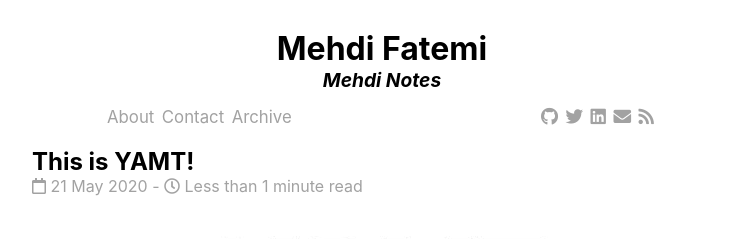
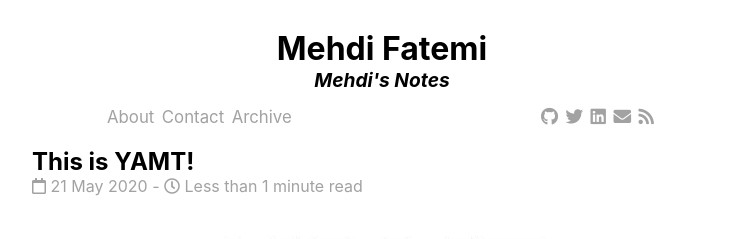
Before and after one commit to fatemi/fatemi.github.io, a Jekyll site: the page built from index.html, in a window 1280 px wide. Shown: the top 239 px of the page, without its empty margins (258-1009 px from the left). Built offline with Jekyll 4.4.1, drawn with Linux system fonts in a browser that asks for light colours; nearby versions of some CDN libraries; the list of posts is cut into pages by our own code.

```diff
--- a/_data/settings.yml
+++ b/_data/settings.yml
@@ -4,7 +4,7 @@ analytics-id: #leave blank to not use Analytics
 #Subtitle
 subtitle:
   active: true
-  text: Mehdi Notes
+  text: Mehdi's Notes
 
 #Nav
 nav:
```
